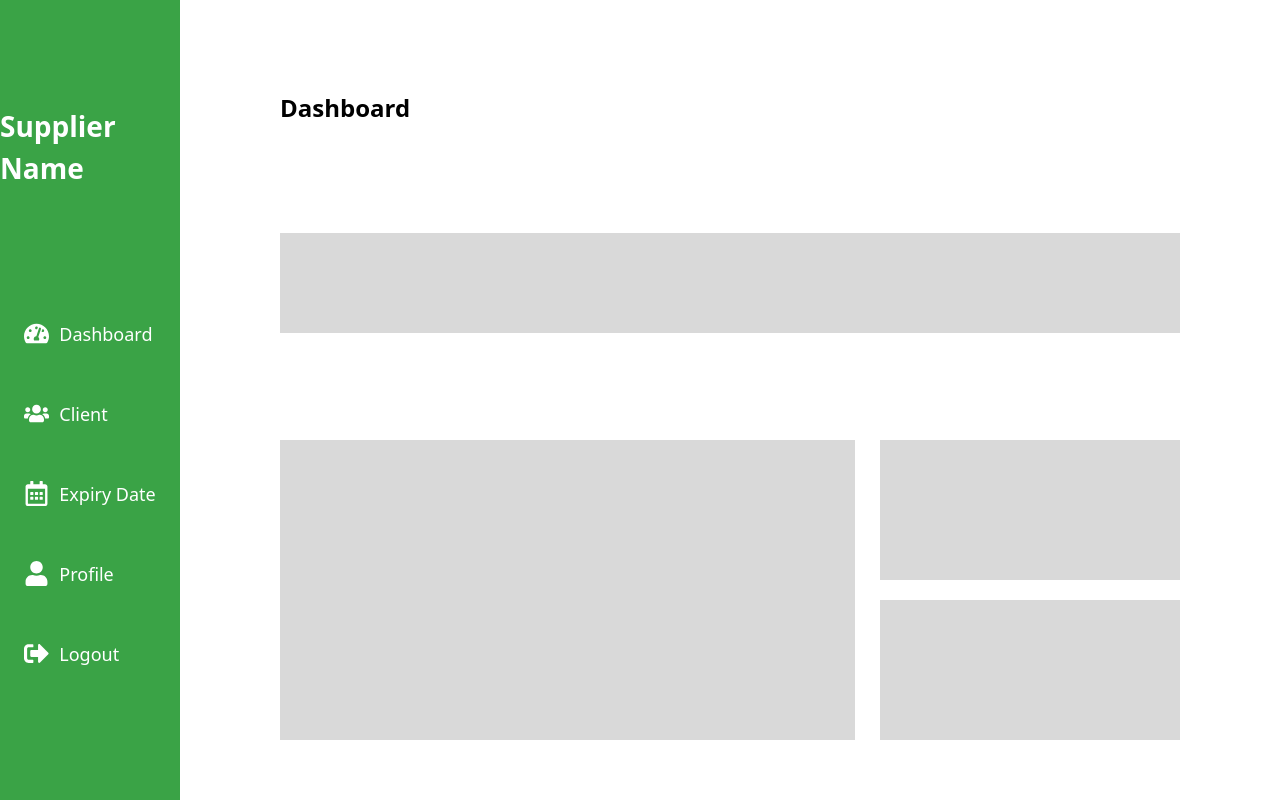
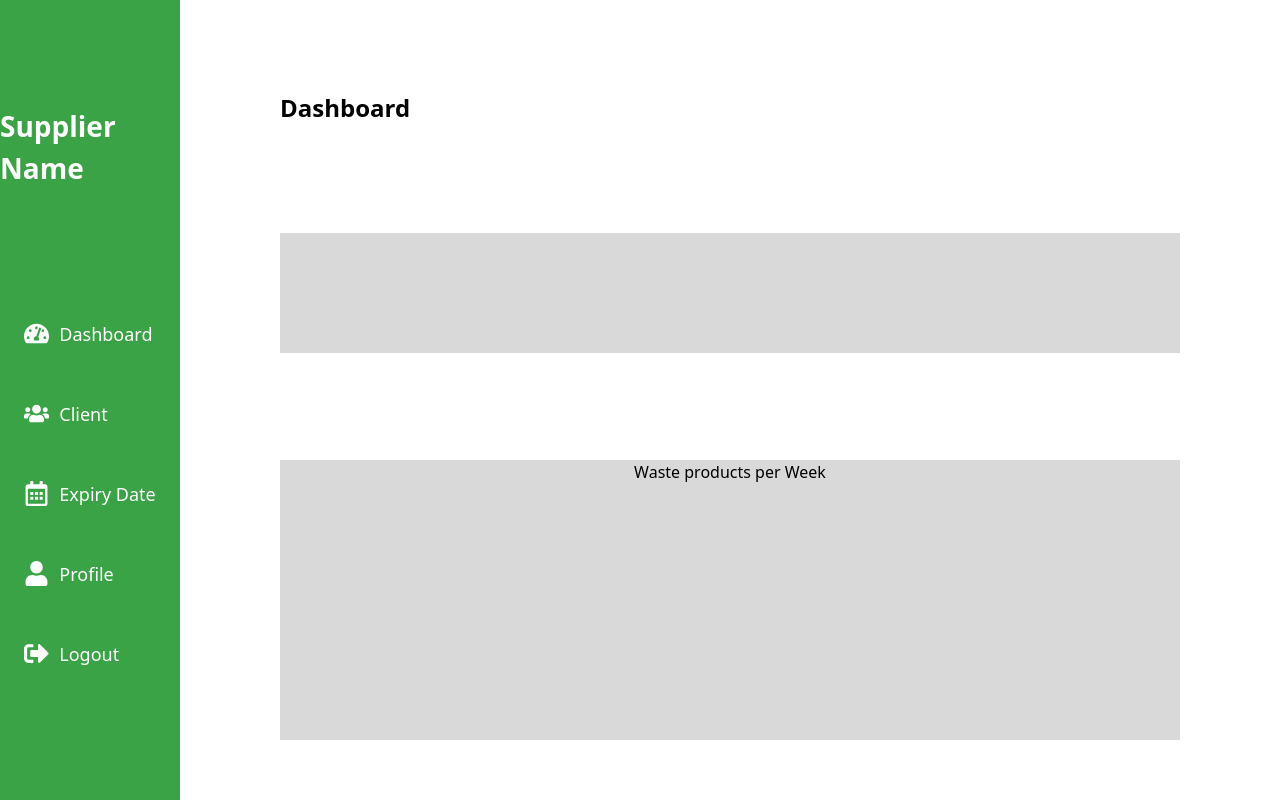
Before and after one commit to khaled-bissani/shelves-tracker, a React (Create React App) app in the folder supplier-frontend/: page /home in a window 1280 px wide. Built offline with nearby package versions, Linux system fonts and the light colour scheme.

Commit message:
Frontend <> Supplier frontend: installing the recharts

```diff
--- a/supplier-frontend/package.json
+++ b/supplier-frontend/package.json
@@ -16,6 +16,7 @@
     "react-router-dom": "^6.4.2",
     "react-scripts": "5.0.1",
     "react-virtualized-select": "^3.1.3",
+    "recharts": "^2.1.16",
     "web-vitals": "^2.1.4",
     "yup": "^0.32.11"
   },
--- a/supplier-frontend/src/pages/home/Home.js
+++ b/supplier-frontend/src/pages/home/Home.js
@@ -8,14 +8,10 @@ const Home = () => {
       <SideBar/>
       <div className='flex flex-col justify-between mt-[90px] mb-[60px] mx-[100px]'>
         <Title title={"Dashboard"}/>
-        <div className='w-[900px] h-[100px] bg-[#D9D9D9]'></div>
-        <div className='flex justify-between'>
-          <div className='w-[575px] h-[300px] bg-[#D9D9D9]'></div>
-          <div className='flex flex-col justify-between'>
-            <div className='w-[300px] h-[140px] bg-[#D9D9D9]'></div>
-            <div className='w-[300px] h-[140px] bg-[#D9D9D9]'></div>
+        <div className='w-[900px] h-[120px] bg-[#D9D9D9]'></div>
+          <div className='flex-col justify-center items-center w-[900px] h-[280px] bg-[#D9D9D9]'>
+            <p className='text-center'>Waste products per Week</p>
           </div>
-        </div>
       </div>
     </div>
   )
```
Also changed, not shown: 1 other file (tests, documents, lock files or other folders).
